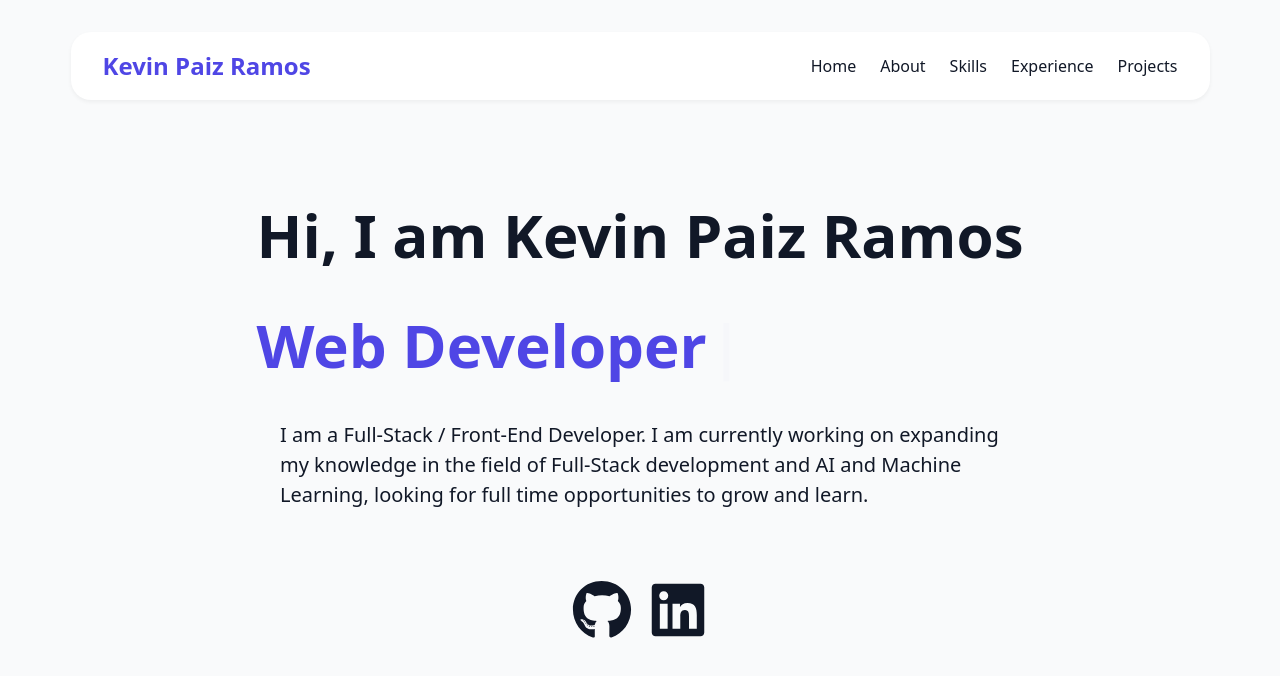
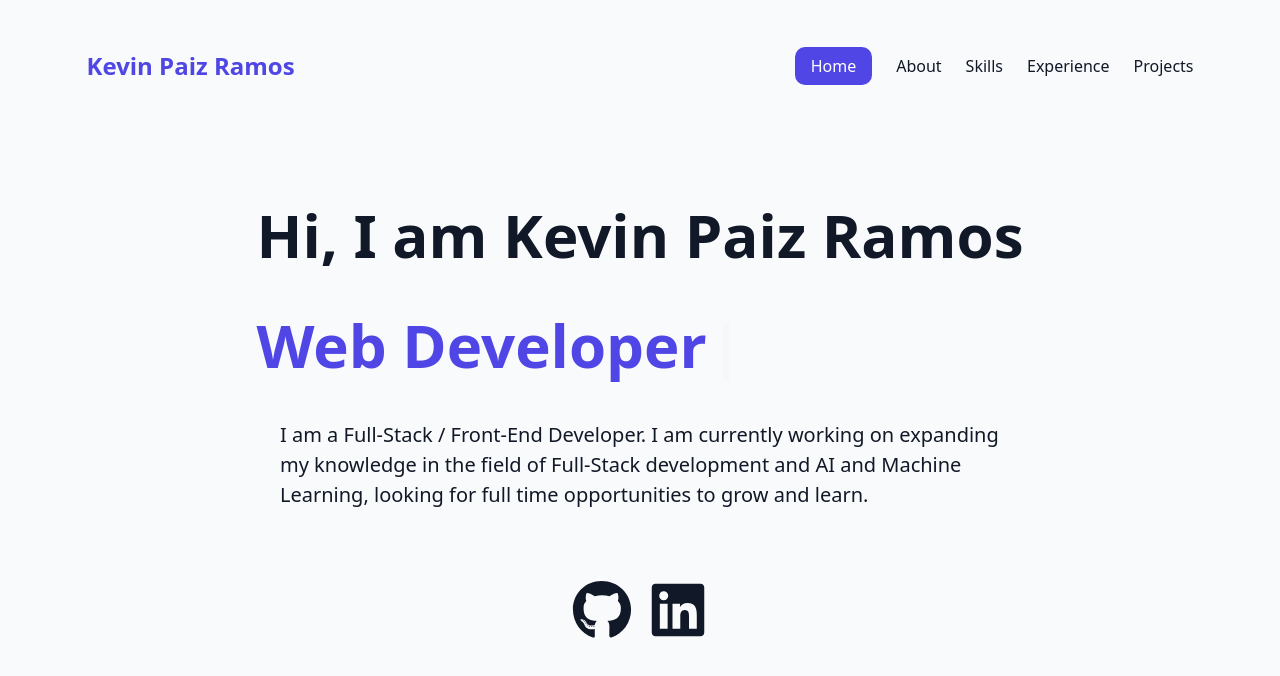
Before and after one commit to KevinPaizRamos/website-HeroUI, a React (Vite) app in the folder my-website/: page / in a window 1280 px wide. Shown: the top 676 px of the page. Built offline with nearby package versions, Linux system fonts and the light colour scheme.

Commit message:
navbar refindments

```diff
--- a/my-website/src/components/navbar.jsx
+++ b/my-website/src/components/navbar.jsx
@@ -1,29 +1,54 @@
 import React from "react";
-import { Navbar, Nav, Container, NavDropdown } from "react-bootstrap";
+
 import "../styles/navbar.css";
-import styled, { ThemeContext } from "styled-components";
-import { useContext, useState, useEffect } from "react";
-import { Link } from "react-router-dom";
+
+import { Link, useLocation } from "react-router-dom";
 
 function NavBar() {
+  const location = useLocation();
   return (
     <nav className="navbar">
       <div className="navbar-logo">Kevin Paiz Ramos</div>
       <ul className="navbar-links">
         <li>
-          <Link to="/">Home</Link>
+          <Link
+            to="/"
+            className={location.pathname === "/" ? "active-link" : ""}
+          >
+            Home
+          </Link>
         </li>
         <li>
-          <Link to="/about">About</Link>
+          <Link
+            to="/about"
+            className={location.pathname === "/about" ? "active-link" : ""}
+          >
+            About
+          </Link>
         </li>
         <li>
-          <Link to="/skills">Skills</Link>
+          <Link
+            to="/skills"
+            className={location.pathname === "/skills" ? "active-link" : ""}
+          >
+            Skills
+          </Link>
         </li>
         <li>
-          <Link to="/experience">Experience</Link>
+          <Link
+            to="/experience"
+            className={location.pathname === "/experience" ? "active-link" : ""}
+          >
+            Experience
+          </Link>
         </li>
         <li>
-          <Link to="/projects">Projects</Link>
+          <Link
+            to="/projects"
+            className={location.pathname === "/projects" ? "active-link" : ""}
+          >
+            Projects
+          </Link>
         </li>
       </ul>
     </nav>
--- a/my-website/src/styles/navbar.css
+++ b/my-website/src/styles/navbar.css
@@ -4,10 +4,10 @@
   align-items: center;
   width: 100%;
   max-width: 1200px; /* Set a maximum width for consistency */
-  background-color: var(--color-card);
+
   color: var(--color-text);
   padding: 1rem 2rem;
-  box-shadow: 0 2px 4px rgba(0, 0, 0, 0.05);
+
   position: sticky;
   top: 0;
   z-index: 100;
@@ -40,6 +40,13 @@
 .navbar-links a:hover {
   color: var(--color-primary-hover);
 }
+.navbar-links a.active-link {
+  background-color: var(--color-primary);
+  color: var(--color-card);
+  padding: 0.5rem 1rem;
+  border-radius: 10px;
+  transition: background-color 0.3s, color 0.3s;
+}
 
 /* Responsive (Optional) */
 @media (max-width: 768px) {
```
